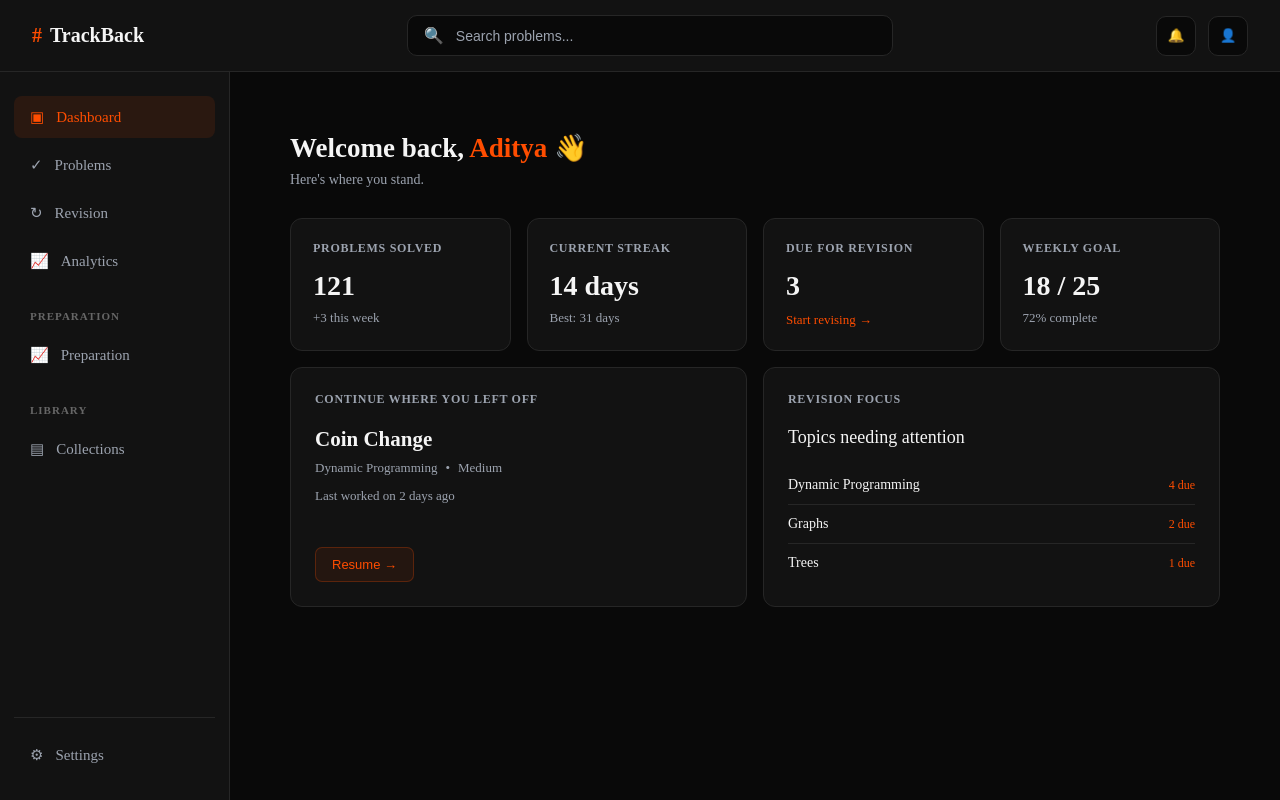
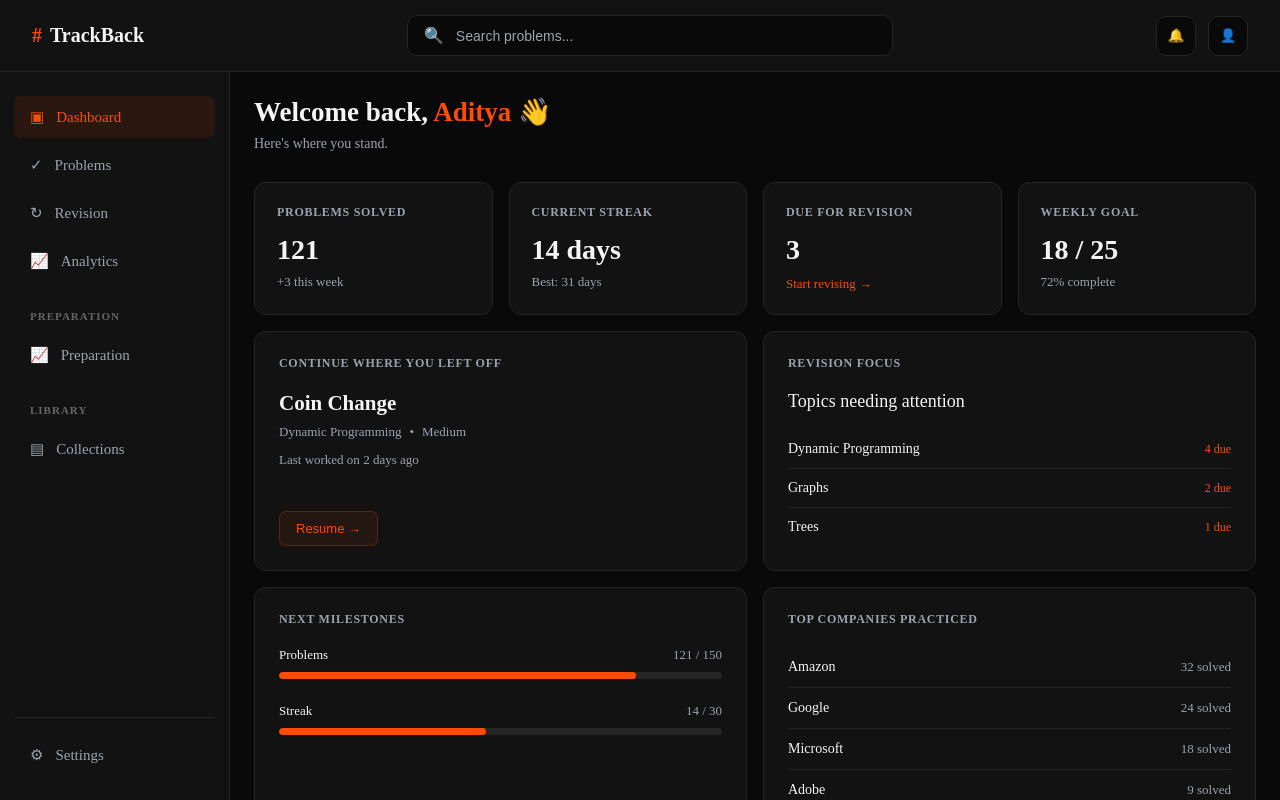
Before and after one commit to adityaxsit/LeetTrack-Pro, a React (Vite) app in the folder client/: page /dashboard in a window 1280 px wide. Built offline with nearby package versions, Linux system fonts and the light colour scheme.

Commit message:
final dashboard with dummy data without dummy api

```diff
--- a/client/src/App.css
+++ b/client/src/App.css
@@ -28,9 +28,15 @@ body {
 
 .appLayout {
   display: flex;
+
+  height: calc(100vh - 72px);
+  overflow: hidden;
 }
 
 .mainContent {
   flex: 1;
   padding: 24px;
+
+  overflow-y: auto;
+  overflow-x: hidden;
 }
--- a/client/src/components/Sidebar.module.css
+++ b/client/src/components/Sidebar.module.css
@@ -1,6 +1,6 @@
 .sidebar {
   width: 230px;
-  height: calc(100vh - 72px);
+  height: 100%;
 
   display: flex;
   flex-direction: column;
--- a/client/src/data/dashboardData.js
+++ b/client/src/data/dashboardData.js
@@ -49,3 +49,77 @@ export const revisionTopics = [
     due: 1,
   },
 ];
+
+export const milestones = [
+  {
+    id: 1,
+    title: "Problems",
+    current: 121,
+    target: 150,
+  },
+  {
+    id: 2,
+    title: "Streak",
+    current: 14,
+    target: 30,
+  },
+];
+
+export const companyProgress = [
+  {
+    id: 1,
+    company: "Amazon",
+    solved: 32,
+  },
+  {
+    id: 2,
+    company: "Google",
+    solved: 24,
+  },
+  {
+    id: 3,
+    company: "Microsoft",
+    solved: 18,
+  },
+  {
+    id: 4,
+    company: "Adobe",
+    solved: 9,
+  },
+];
+
+export const recentProblems = [
+  {
+    id: 1,
+    title: "Lowest Common Ancestor",
+    topic: "Trees",
+    difficulty: "Medium",
+    solvedAt: "2h ago",
+  },
+  {
+    id: 2,
+    title: "Coin Change",
+    topic: "Dynamic Programming",
+    difficulty: "Medium",
+    solvedAt: "1d ago",
+  },
+  {
+    id: 3,
+    title: "Two Sum",
+    topic: "Arrays",
+    difficulty: "Easy",
+    solvedAt: "2d ago",
+  },
+  {
+    id: 4,
+    title: "Number of Islands",
+    topic: "Graphs",
+    difficulty: "Medium",
+    solvedAt: "3d ago",
+  },
+];
+
+export const dailyQuote = {
+  text: "Discipline is choosing between what you want now and what you want most.",
+  author: "Abraham Lincoln",
+};
--- a/client/src/pages/Dashboard.jsx
+++ b/client/src/pages/Dashboard.jsx
@@ -4,6 +4,10 @@ import {
   dashboardStats,
   continueProblem,
   revisionTopics,
+  companyProgress,
+  milestones,
+  recentProblems,
+  dailyQuote,
 } from "../data/dashboardData";
 
 function Dashboard() {
@@ -81,6 +85,92 @@ function Dashboard() {
           </div>
         </div>
       </section>
+      <section className={styles.insightsGrid}>
+        {/* MILESTONES */}
+
+        <div className={styles.dashboardCard}>
+          <p className={styles.cardLabel}>Next Milestones</p>
+
+          <div className={styles.milestoneList}>
+            {milestones.map((milestone) => {
+              const progress = (milestone.current / milestone.target) * 100;
+
+              return (
+                <div className={styles.milestoneItem} key={milestone.id}>
+                  <div className={styles.milestoneInfo}>
+                    <span>{milestone.title}</span>
+
+                    <span>
+                      {milestone.current} / {milestone.target}
+                    </span>
+                  </div>
+
+                  <div className={styles.progressBar}>
+                    <div
+                      className={styles.progressFill}
+                      style={{ width: `${progress}%` }}
+                    />
+                  </div>
+                </div>
+              );
+            })}
+          </div>
+        </div>
+
+        {/* COMPANY PROGRESS */}
+
+        <div className={styles.dashboardCard}>
+          <p className={styles.cardLabel}>Top Companies Practiced</p>
+
+          <div className={styles.companyList}>
+            {companyProgress.map((company) => (
+              <div className={styles.companyItem} key={company.id}>
+                <span>{company.company}</span>
+
+                <span className={styles.companySolved}>
+                  {company.solved} solved
+                </span>
+              </div>
+            ))}
+          </div>
+        </div>
+      </section>
+
+      <section className={styles.recentSection}>
+        <div className={styles.sectionHeader}>
+          <p className={styles.cardLabel}>Recent Solved Problems</p>
+
+          <Link to="/problems" className={styles.viewAll}>
+            View all →
+          </Link>
+        </div>
+
+        <div className={styles.problemTable}>
+          <div className={styles.tableHeader}>
+            <span>Problem</span>
+            <span>Topic</span>
+            <span>Difficulty</span>
+            <span>Solved</span>
+          </div>
+
+          {recentProblems.map((problem) => (
+            <div className={styles.problemRow} key={problem.id}>
+              <span className={styles.problemTitle}>{problem.title}</span>
+
+              <span>{problem.topic}</span>
+
+              <span>{problem.difficulty}</span>
+
+              <span>{problem.solvedAt}</span>
+            </div>
+          ))}
+        </div>
+      </section>
+      <section className={styles.quoteSection}>
+        <p className={styles.quoteText}>“{dailyQuote.text}”</p>
+
+        <span className={styles.quoteAuthor}>— {dailyQuote.author}</span>
+      </section>
     </div>
   );
 }
--- a/client/src/pages/Dashboard.module.css
+++ b/client/src/pages/Dashboard.module.css
@@ -1,6 +1,6 @@
 .dashboard {
   width: 100%;
-  padding: 36px;
+
   color: var(--text-primary);
 }
 
@@ -219,6 +219,192 @@
 }
 
 
+
+/* MILESTONES + COMPANIES */
+
+.insightsGrid {
+  display: grid;
+  grid-template-columns: repeat(2, 1fr);
+  gap: 16px;
+
+  margin-top: 16px;
+}
+
+
+/* MILESTONES */
+
+.milestoneList {
+  display: flex;
+  flex-direction: column;
+  gap: 24px;
+}
+
+.milestoneItem {
+  width: 100%;
+}
+
+.milestoneInfo {
+  display: flex;
+  align-items: center;
+  justify-content: space-between;
+
+  margin-bottom: 9px;
+
+  font-size: 13px;
+}
+
+.milestoneInfo span:last-child {
+  color: var(--text-secondary);
+}
+
+.progressBar {
+  width: 100%;
+  height: 7px;
+
+  overflow: hidden;
+
+  background-color: var(--border);
+  border-radius: 10px;
+}
+
+.progressFill {
+  height: 100%;
+
+  background-color: var(--lava);
+  border-radius: inherit;
+}
+
+
+/* COMPANIES */
+
+.companyList {
+  display: flex;
+  flex-direction: column;
+}
+
+.companyItem {
+  display: flex;
+  align-items: center;
+  justify-content: space-between;
+
+  padding: 12px 0;
+
+  border-bottom: 1px solid var(--border);
+
+  font-size: 14px;
+}
+
+.companyItem:last-child {
+  border-bottom: none;
+}
+
+.companySolved {
+  color: var(--text-secondary);
+  font-size: 13px;
+}
+
+/* RECENT PROBLEMS */
+
+.recentSection {
+  margin-top: 16px;
+  padding: 24px;
+
+  background-color: var(--bg-secondary);
+  border: 1px solid var(--border);
+  border-radius: 12px;
+}
+
+.sectionHeader {
+  display: flex;
+  align-items: center;
+  justify-content: space-between;
+
+  margin-bottom: 18px;
+}
+
+.sectionHeader .cardLabel {
+  margin: 0;
+}
+
+.viewAll {
+  color: var(--lava);
+  font-size: 13px;
+  font-weight: 500;
+  text-decoration: none;
+}
+
+.viewAll:hover {
+  opacity: 0.8;
+}
+
+
+/* TABLE */
+
+.problemTable {
+  width: 100%;
+}
+
+.tableHeader,
+.problemRow {
+  display: grid;
+  grid-template-columns: 2fr 1.3fr 1fr 0.8fr;
+  gap: 16px;
+
+  align-items: center;
+}
+
+.tableHeader {
+  padding: 0 12px 10px;
+
+  color: var(--text-secondary);
+
+  font-size: 11px;
+  font-weight: 600;
+  text-transform: uppercase;
+}
+
+.problemRow {
+  padding: 14px 12px;
+
+  border-top: 1px solid var(--border);
+
+  color: var(--text-secondary);
+  font-size: 13px;
+}
+
+.problemTitle {
+  color: var(--text-primary);
+  font-weight: 500;
+}
+
+/*quote section*/
+
+.quoteSection {
+  width: 55%;
+  margin: 20px 0 0 auto;
+
+  padding: 16px 20px;
+
+  border-left: 3px solid var(--lava);
+}
+
+.quoteText {
+  margin: 0 0 6px;
+
+  color: var(--text-secondary);
+  font-size: 14px;
+  font-style: italic;
+  line-height: 1.5;
+}
+
+.quoteAuthor {
+  display: block;
+  text-align: right;
+
+  color: var(--text-secondary);
+  font-size: 11px;
+}
+
 /* RESPONSIVE */
 
 @media (max-width: 1100px) {
@@ -227,8 +413,27 @@
   }
 }
 @media (max-width: 900px) {
-  .progressGrid {
+
+  .progressGrid,
+  .insightsGrid {
     grid-template-columns: 1fr;
+  }
+}
+@media (max-width: 700px) {
+  .tableHeader {
+    display: none;
+  }
+
+  .problemRow {
+    grid-template-columns: 1fr auto;
+  }
+
+  .problemRow span:nth-child(2),
+  .problemRow span:nth-child(3) {
+    display: none;
+  }
+  .quoteSection {
+    width: 100%;
   }
 }
 @media (max-width: 600px) {
```
